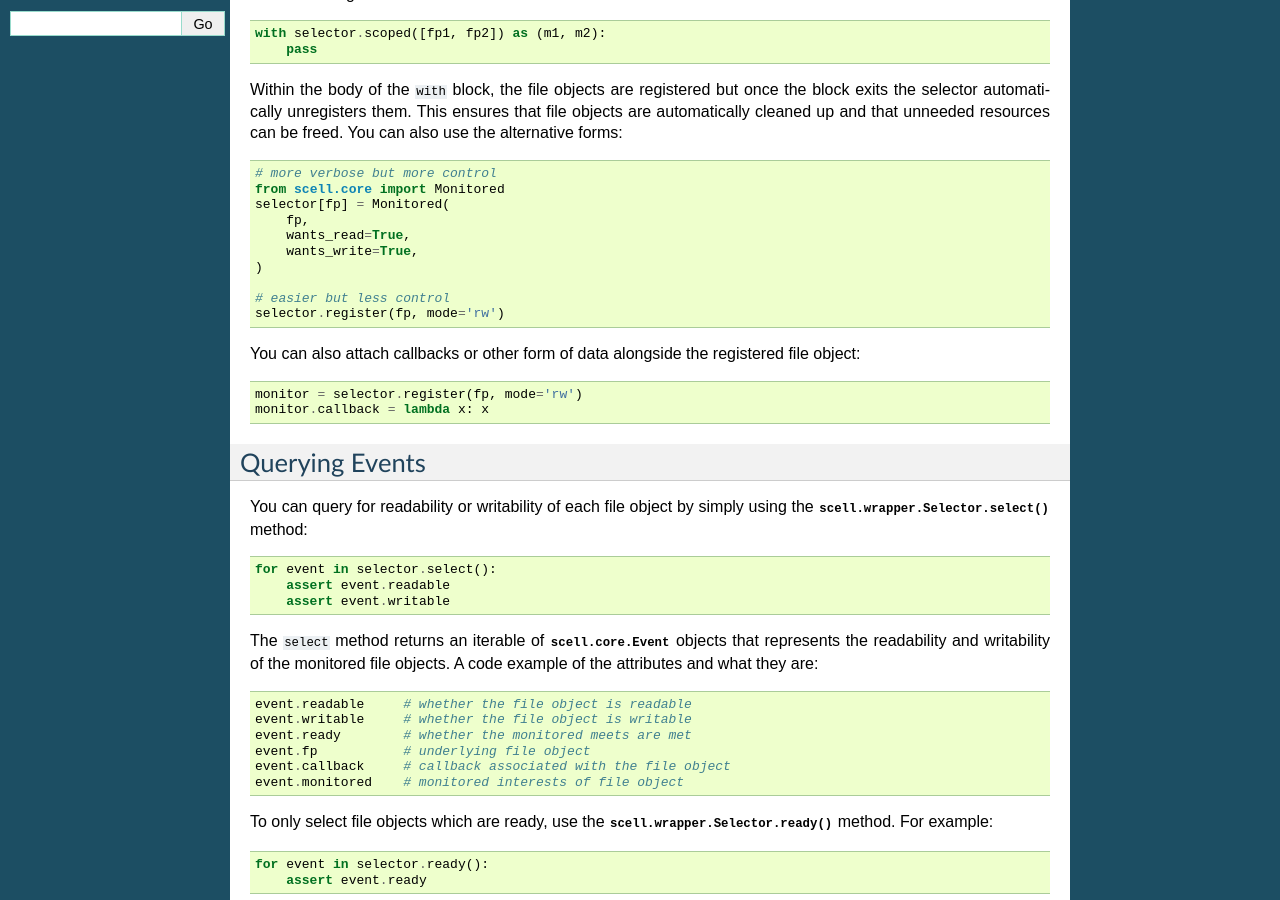
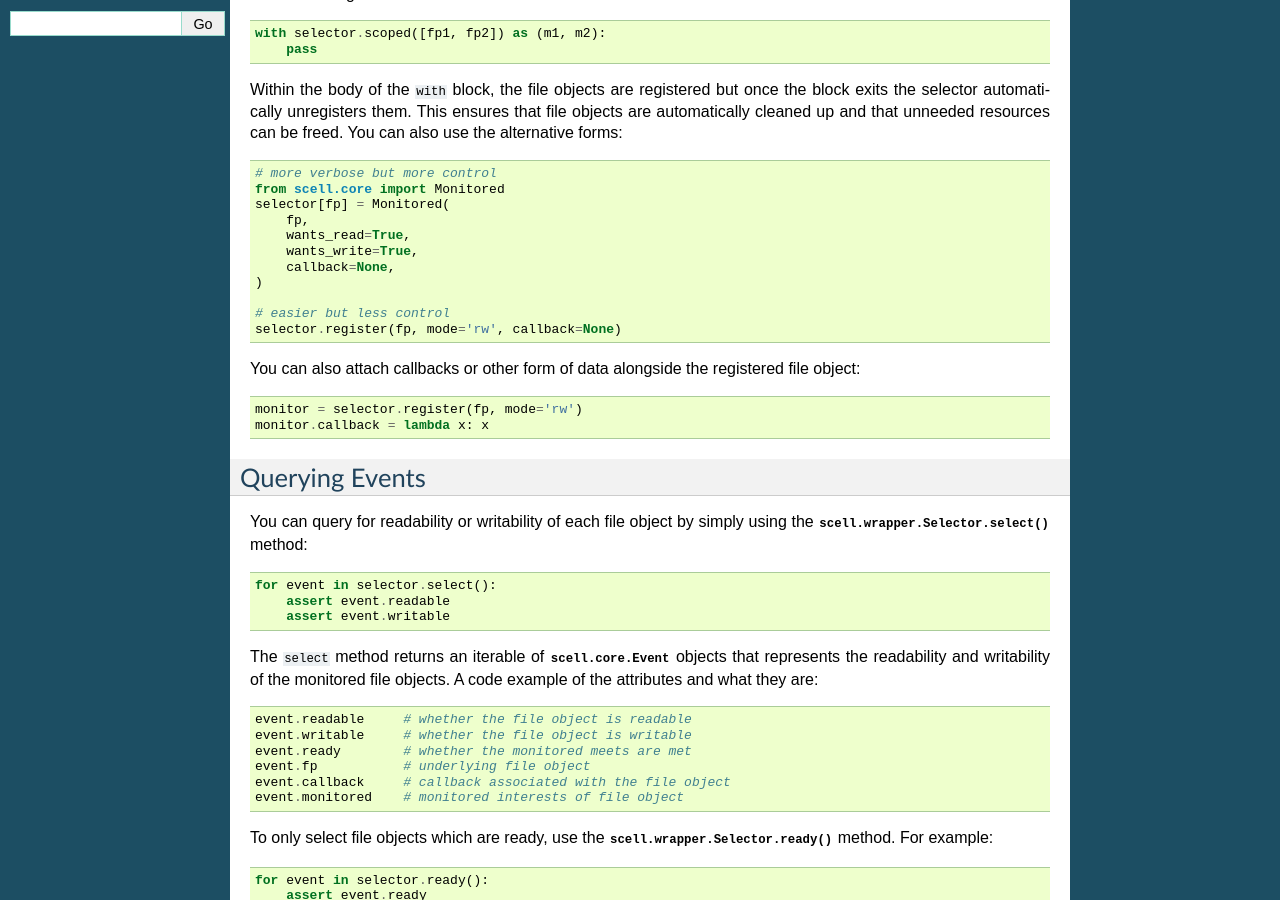
Before and after one commit to eugene-eeo/scell, a Sphinx documentation site: the page built from docs/guide.rst, in a window 1280 px wide and 900 px high, scrolled down 337 px. Built offline with Sphinx 7.4.7, drawn with Linux system fonts in a browser that asks for light colours; pages that are not in the unit, such as notebooks, are missing from menus.

Commit message:
Update docs

```diff
--- a/docs/guide.rst
+++ b/docs/guide.rst
@@ -41,10 +41,11 @@ forms:
         fp,
         wants_read=True,
         wants_write=True,
+        callback=None,
     )
 
     # easier but less control
-    selector.register(fp, mode='rw')
+    selector.register(fp, mode='rw', callback=None)
 
 You can also attach callbacks or other form of data
 alongside the registered file object:
```
